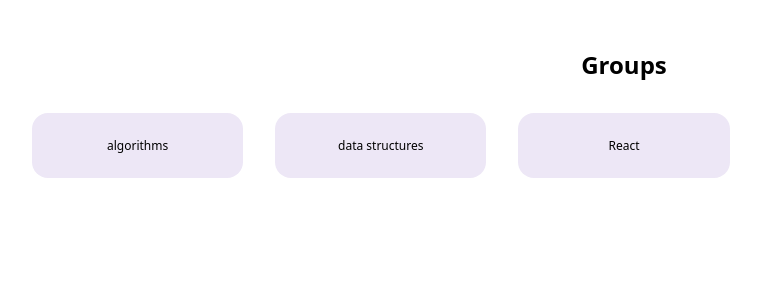
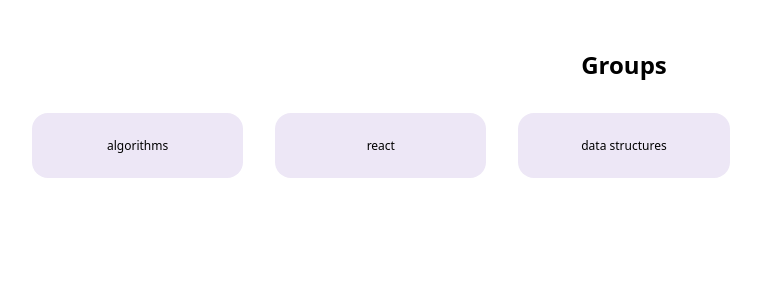
Before and after one commit to velizargenov/reference-list, a React (Create React App) app: page / in a window 1280 px wide. Shown: the top 300 px of the page, without its empty margins (16-777 px from the left). Built offline with nearby package versions, Linux system fonts and the light colour scheme.

Commit message:
Exntend testing data with LinkedList, Queue, Stack data structures

```diff
--- a/src/components/App/GroupsList.tsx
+++ b/src/components/App/GroupsList.tsx
@@ -25,7 +25,7 @@
   }
 
   getGroups() {
-    const groups: string[] = data.reduce((acc: string[], cur) => acc && !acc.includes(cur.group) ? [...acc, cur.group] : acc, [])
+    const groups: string[] = data.reduce((acc: string[], cur) => acc && !acc.includes(cur.group.trim().toLowerCase()) ? [...acc, cur.group.trim().toLowerCase()] : acc, [])
     this.setState({ groups })
   }
 
--- a/src/components/App/TopicDetails.tsx
+++ b/src/components/App/TopicDetails.tsx
@@ -7,15 +7,28 @@
 interface Props extends RouteComponentProps<any> {}
 
 interface State {
-  item: { [key: string]: string };
+  // item: { [key: string]: string };
+  item: {
+    group: '',
+    topic: string
+    description: string,
+    codesandbox: string,
+    sections: string[]
+  }
 }
 
-class TopicDetails extends React.Component<Props, State> {
+class TopicDetails extends React.Component<Props, any> {
   constructor(props: Props) {
     super(props);
 
     this.state = {
-      item: {}
+      item: {
+        group: '',
+        topic: '',
+        description: '',
+        codesandbox: '',
+        sections: []
+      }
     }
 
     this.getGroups = this.getGroups.bind(this);
@@ -46,20 +59,60 @@
     return title && title.toUpperCase().replace(/-/g, ' ');
   }
 
+  printSection(item, title: string) {
+
+  }
+
   render() {
-    const { group, topic, description } = this.state.item;
+    const { group, topic, description, sections, codesandbox } = this.state.item;
 
     return (
       <div className="groups">
         <h1>{this.normalizeTitle(group)} / {this.normalizeTitle(topic)}</h1>
         <div className='item'>
-          <h1>{group}</h1>
-          <h3>{topic}</h3>
+          <h1>{topic}</h1>
           <p>{description}</p>
+          <div>
+            {
+              sections.map((item, index) => {
+                console.log(item)
+                return (
+                  <div key={index}>
+                    {
+                      Object.keys(item).map((el, index) => {
+                        console.log(item[el])
+                        return (
+                          <div key={index}>
+                            <h3>{el.toUpperCase()}</h3>
+                            <ul>
+                              {
+                                item[el].map((el, i) => <li key={i}>{el}</li>)
+                              }
+                            </ul>
+                          </div>
+                        )
+                      })
+                    }
+                  </div>
+                )
+              })
+            }
+          </div>
+          <div>
+            <h1>Implementation</h1>
+            <iframe src={`${codesandbox}?fontsize=1&previewwindow=console&view=split&codemirror=0&hidenavigation=1`} className="iframe" sandbox="allow-modals allow-forms allow-popups allow-scripts allow-same-origin"></iframe>
+          </div>
         </div>
       </div>
     )
   }
 }
 
+// for (var key in p) {
+//   if (p.hasOwnProperty(key)) {
+//       console.log(key + " -> " + p[key]);
+//   }
+// }
+
+
 export default withRouter(TopicDetails);
--- a/src/data.js
+++ b/src/data.js
@@ -15,11 +15,6 @@
     description: "Lorem ipsum dolor sit amet consectetur, adipisicing elit. Esse aliquid laboriosam minima ex praesentium recusandae reprehenderit unde sit tempore atque aut commodi quae expedita corrupti, dignissimos architecto. Eius, maiores ad?"
   },
   {
-    group: 'data structures',
-    topic: 'Data Structure 1',
-    description: "Lorem ipsum dolor sit amet consectetur, adipisicing elit. Esse aliquid laboriosam minima ex praesentium recusandae reprehenderit unde sit tempore atque aut commodi quae expedita corrupti, dignissimos architecto. Eius, maiores ad?"
-  },
-  {
     group: 'React',
     topic: 'React 1',
     description: "Lorem ipsum dolor sit amet consectetur, adipisicing elit. Esse aliquid laboriosam minima ex praesentium recusandae reprehenderit unde sit tempore atque aut commodi quae expedita corrupti, dignissimos architecto. Eius, maiores ad?"
@@ -28,7 +23,92 @@
     group: 'React',
     topic: 'React 2',
     description: "Lorem ipsum dolor sit amet consectetur, adipisicing elit. Esse aliquid laboriosam minima ex praesentium recusandae reprehenderit unde sit tempore atque aut commodi quae expedita corrupti, dignissimos architecto. Eius, maiores ad?"
-  }
+  },
+
+  { // STACK
+    group: 'Data Structures',
+    topic: 'Stack',
+    description: "",
+    codesandbox: 'https://codesandbox.io/s/blissful-https-rb86j',
+    sections: [
+      {
+        description: [
+          'Ordered collection of data elements',
+          'End of the stack is known as the top',
+          'Following the LIFO principle',
+          'Newest elements are near the top',
+          'Real life example: pile of books'
+        ],
+        methods: [
+          'push',
+          'pop',
+          'peek',
+          'isEmpty',
+          'clear'
+        ]
+      }
+    ]
+  },
+
+  { // QUEUE
+    group: 'Data Structures',
+    topic: 'Queues',
+    description: "",
+    codesandbox: 'https://codesandbox.io/s/queues-9jbk3',
+    sections: [
+      {
+        description: [
+          'Ordered collection of data elements',
+          'A new element is a tail',
+          'Following the FIFO principle',
+          'Real life example: getting a cinema ticket'
+        ],
+        methods: [
+          'enqueue',
+          'dequeue',
+          'front',
+          'isEmpty',
+          'size',
+        ]
+      }
+    ]
+  },
+
+  { // LINKED LIST
+    group: 'Data Structures',
+    topic: 'Linked List',
+    description: "",
+    codesandbox: 'https://codesandbox.io/s/linked-list-v6tb1',
+    sections: [
+      {
+        description: [
+          'Linked Lists store sequential collection of elements',
+          'Elements are not neighbouring in memory',
+          'Each element consists of: a node to store the element; pointer to the next element',
+          'Real life example: train'
+        ],
+        pros: [
+          'No need to shift elements over when adding or removing other elemwents as opposed to array',
+          'The size of linked list is not fixed as opposed to an array',
+          'Adding and Removing elements is fast as opposed to an array'
+        ],
+        cons: [
+          'Accessing a middle element in a linked list is expensive',
+        ],
+        methods: [
+          'append',
+          'insert',
+          'removeAt',
+          'remove',
+          'indexOf',
+          'isEmpty',
+          'size',
+          'toString',
+          'print',
+        ]
+      }
+    ]
+  },
 ];
 
 export default data;
--- a/src/index.css
+++ b/src/index.css
@@ -24,3 +24,7 @@
 .group {
   background: #ede7f6;
 }
+.iframe {
+  /* width:100%; height:500px; border:0; border-radius: 4px; overflow:hidden; */
+  width:100%; height:500px; border:0; border-radius: 4px; overflow:hidden;
+}
--- a/tsconfig.json
+++ b/tsconfig.json
@@ -17,7 +17,8 @@
     "resolveJsonModule": true,
     "isolatedModules": true,
     "noEmit": true,
-    "jsx": "preserve"
+    "jsx": "preserve",
+    "noImplicitAny": false
   },
   "include": [
     "src"
```
Also changed, not shown: src/interfaces/GroupsList.interface.ts (added), 1 other file (tests, documents, lock files or other folders).
